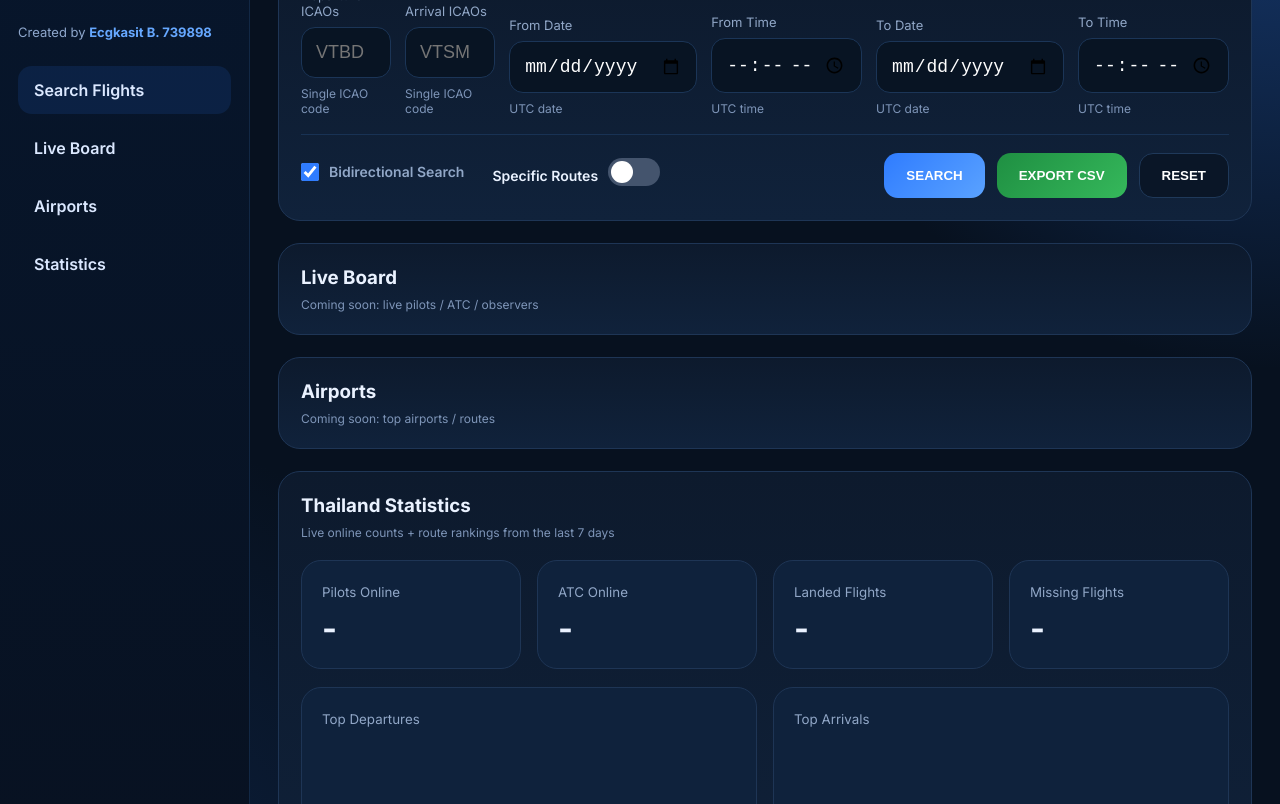
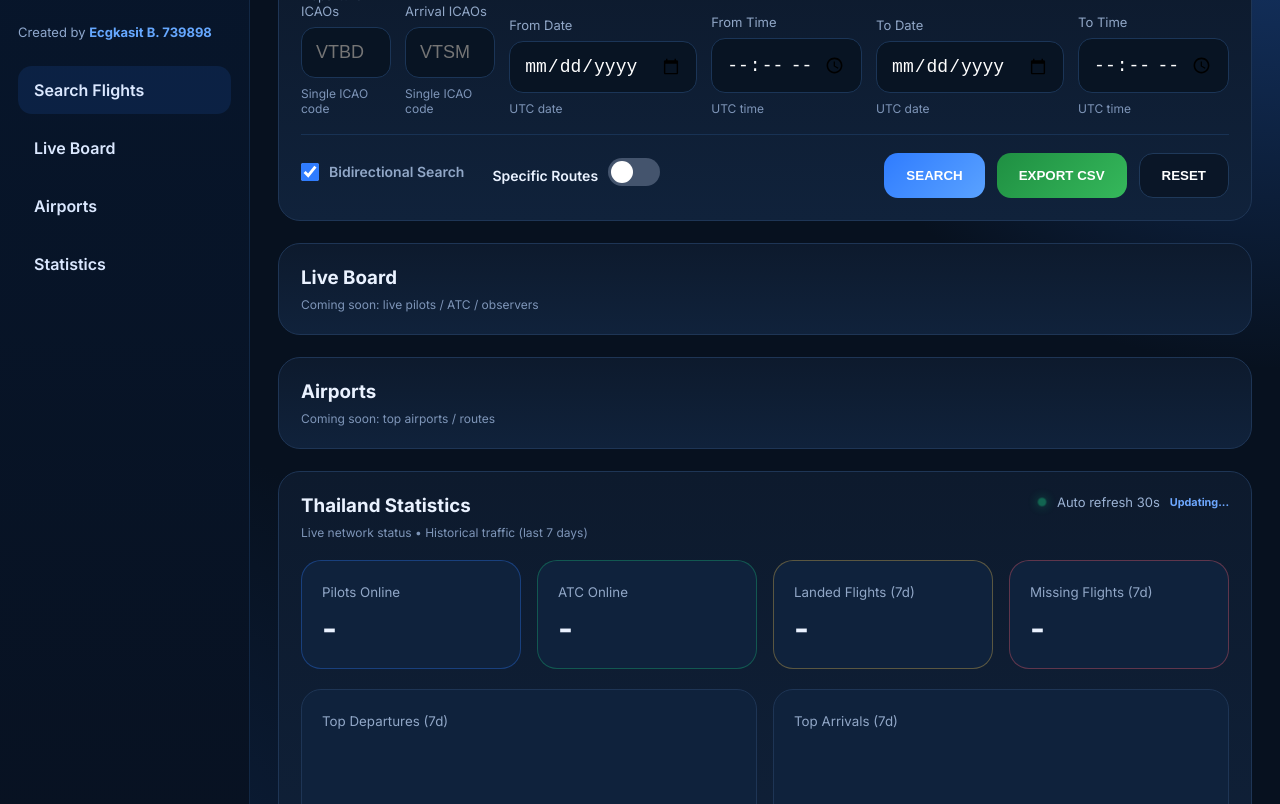
Before and after one commit to zporporz/ivaoth-portal, a plain HTML site: page index.html in a window 1280 px wide. Shown: the part 148-952 px from the top of the page. Drawn offline with nearby package versions, Linux system fonts and the light colour scheme; no server answers.

Commit message:
improved dash board

```diff
--- a/app.js
+++ b/app.js
@@ -393,6 +393,8 @@
 document.getElementById("dAtc").innerText = data.atc_online;
 document.getElementById("dLanded").innerText = data.landed;
 document.getElementById("dMissing").innerText = data.missing;
+document.getElementById("lastUpdated").innerText =
+"Updated " + new Date().toUTCString().split(" ")[4] + " UTC";
 
 if(depChart) depChart.destroy();
 if(arrChart) arrChart.destroy();
@@ -466,3 +468,6 @@
 behavior:"smooth"
 });
 }
+
+loadDashboard();
+setInterval(loadDashboard,30000);
--- a/index.html
+++ b/index.html
@@ -169,47 +169,58 @@
 
 <div class="panel" id="statsSection">
 
+<div class="stats-head">
+<div>
 <h3>Thailand Statistics</h3>
-<p class="hint">Live online counts + route rankings from the last 7 days</p>
+<p class="hint">Live network status • Historical traffic (last 7 days)</p>
+</div>
+
+<div class="live-meta">
+<span class="live-dot"></span>
+<span>Auto refresh 30s</span>
+<small id="lastUpdated">Updating...</small>
+</div>
+</div>
 
 <div class="stats" id="dashCards">
 
-<div class="stat">
+<div class="stat live-card pilots">
 <small>Pilots Online</small>
 <h2 id="dPilots">-</h2>
 </div>
 
-<div class="stat">
+<div class="stat live-card atc">
 <small>ATC Online</small>
 <h2 id="dAtc">-</h2>
 </div>
 
-<div class="stat">
-<small>Landed Flights</small>
+<div class="stat landed-card">
+<small>Landed Flights (7d)</small>
 <h2 id="dLanded">-</h2>
 </div>
 
-<div class="stat">
-<small>Missing Flights</small>
+<div class="stat missing-card">
+<small>Missing Flights (7d)</small>
 <h2 id="dMissing">-</h2>
 </div>
 
 </div>
 
-<div class="stats" style="margin-top:18px;">
+<div class="stats chart-grid">
 
 <div class="stat">
-<small>Top Departures</small>
+<small>Top Departures (7d)</small>
 <canvas id="topDeps"></canvas>
 </div>
 
 <div class="stat">
-<small>Top Arrivals</small>
+<small>Top Arrivals (7d)</small>
 <canvas id="topArrs"></canvas>
 </div>
 
 </div>
 
+</div>
 </div>
 
 </main>
--- a/style.css
+++ b/style.css
@@ -386,3 +386,75 @@
 #topBtn:hover{
 transform:translateY(-4px) scale(1.03);
 }
+
+.stats-head{
+display:flex;
+justify-content:space-between;
+align-items:flex-start;
+gap:20px;
+flex-wrap:wrap;
+margin-bottom:10px;
+}
+
+.live-meta{
+display:flex;
+align-items:center;
+gap:10px;
+flex-wrap:wrap;
+color:#9bb2d3;
+font-size:13px;
+}
+
+.live-dot{
+width:10px;
+height:10px;
+border-radius:50%;
+background:#19c37d;
+box-shadow:0 0 12px #19c37d;
+animation:pulse 1.6s infinite;
+}
+
+@keyframes pulse{
+0%{opacity:1;transform:scale(1);}
+50%{opacity:.45;transform:scale(.85);}
+100%{opacity:1;transform:scale(1);}
+}
+
+.live-card.pilots{
+border-color:#2f7cff55;
+}
+
+.live-card.atc{
+border-color:#19c37d55;
+}
+
+.landed-card{
+border-color:#f0c14b55;
+}
+
+.missing-card{
+border-color:#ff5d6c55;
+}
+
+.chart-grid{
+grid-template-columns:repeat(2,1fr);
+}
+
+#statsSection canvas{
+display:block;
+width:100% !important;
+height:auto !important;
+max-height:320px;
+margin:0 auto;
+}
+
+#lastUpdated{
+color:#6ea8ff;
+font-weight:700;
+}
+
+@media(max-width:900px){
+.chart-grid{
+grid-template-columns:1fr;
+}
+}
```
